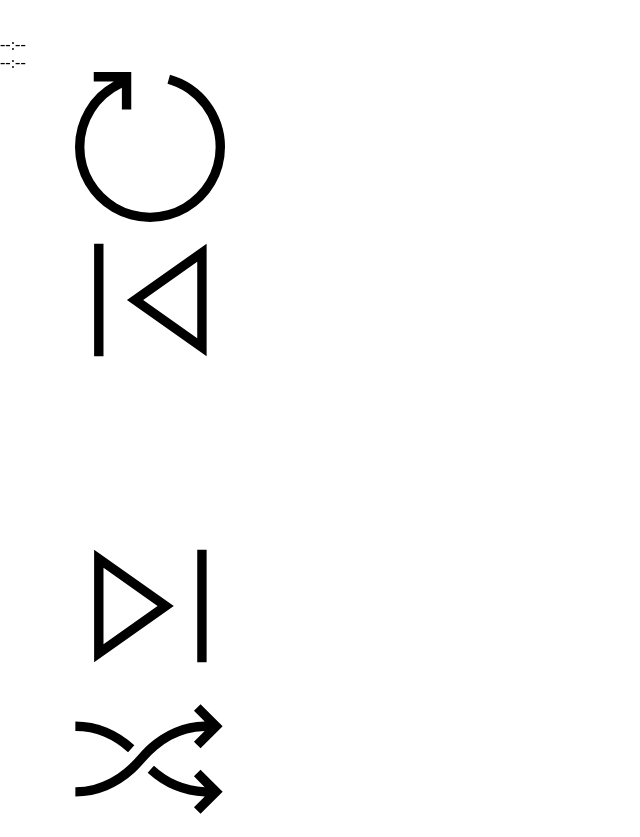
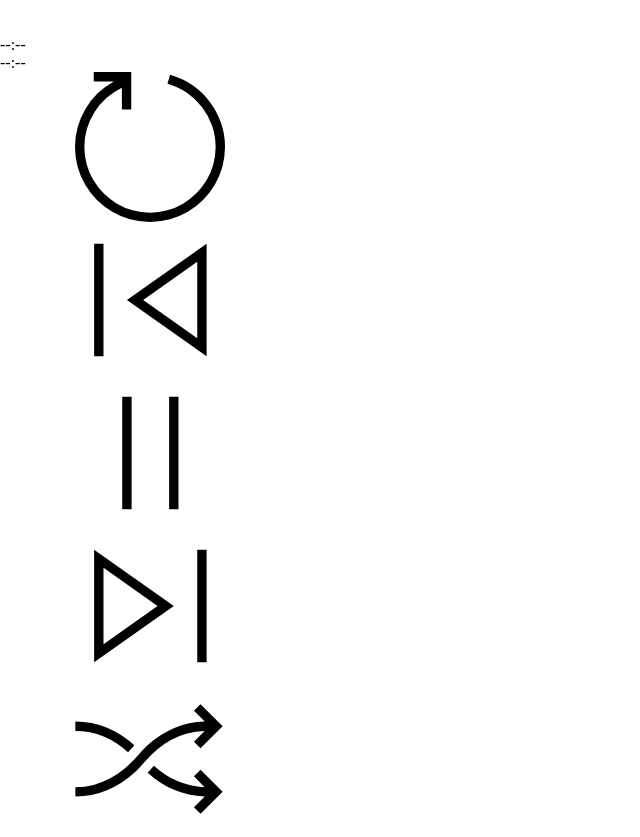
Before and after one commit to nondanee/tauri-start, a website with bundled scripts: page public/index.html in a window 1280 px wide. Shown: the whole page, without its empty margins (0-640 px from the left). Built offline with nearby package versions, Linux system fonts and the light colour scheme.

Commit message:
fix: typo

```diff
--- a/public/index.html
+++ b/public/index.html
@@ -63,7 +63,7 @@
         class="center"
         @click="paused ? onPlay : onPause"
       >
-        <svg><use x-bind:href="paused ? '#i-play' : '#i-pause" /></svg>
+        <svg><use x-bind:href="paused ? '#i-play' : '#i-pause'" /></svg>
       </button>
       <button
         class="next"
```
Also changed, not shown: public/main.js (line endings or trailing spaces).
